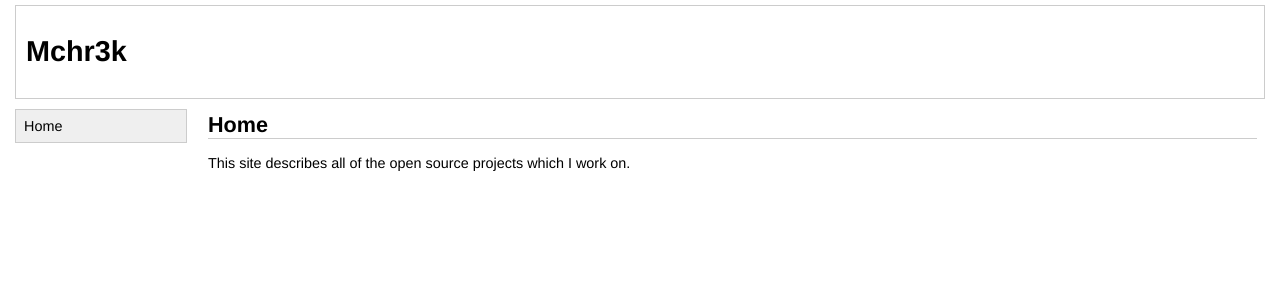
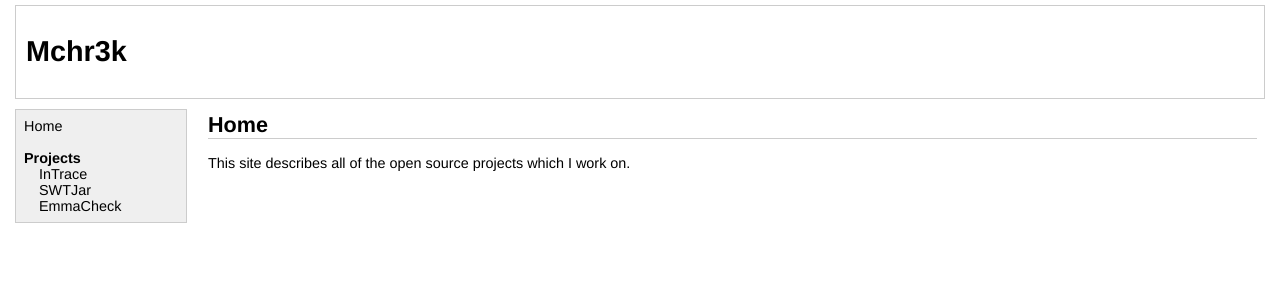
Before and after one commit to mchr3k/mchr3k.github.com, a Jekyll site: the page built from index.html, in a window 1280 px wide. Shown: the top 300 px of the page. Built offline with Jekyll 4.4.1, drawn with Linux system fonts in a browser that asks for light colours.

Commit message:
Add project links

```diff
--- a/_layouts/default.html
+++ b/_layouts/default.html
@@ -25,6 +25,14 @@
         <div class="col2">
 <div class="navwrapper">
 <a href="index.html">Home</a><br />
+<br />
+<strong>Projects</strong>
+<br />
+<div class="nav">
+<a href="org.intrace/">InTrace</a><br />
+<a href="swtjar/">SWTJar</a><br />
+<a href="emmacheck/">EmmaCheck</a><br />
+</div>
 </div>
         </div>
     </div>
```
